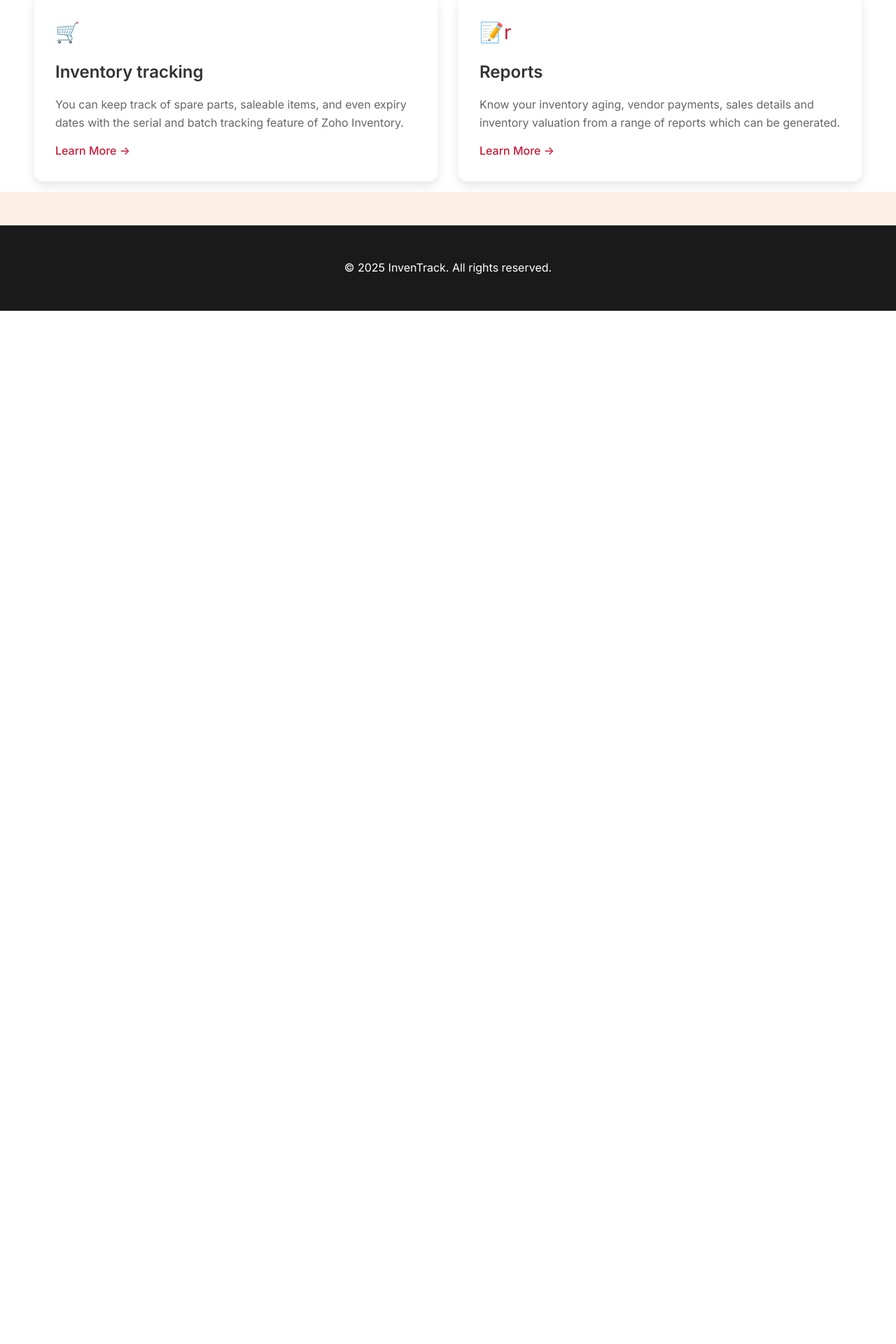
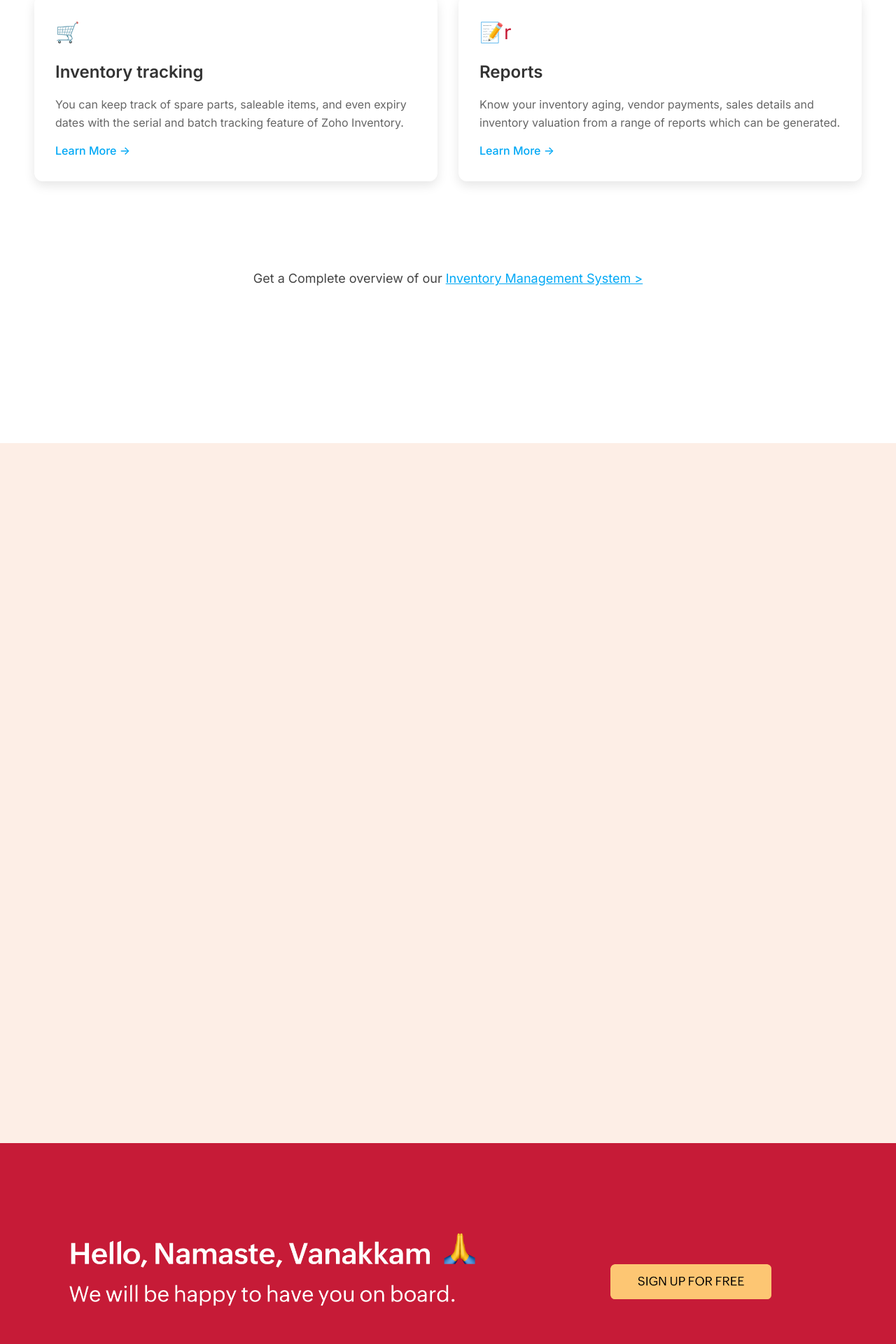
Before and after one commit to r-ravish/InventoryHub, a Flask app: page / in a window 1280 px wide; the page is wider, and only the part inside the window is pictured. Shown: the part 2800-4720 px from the top of that part at 70% size. Before the commit the page ends 3244 px from the top of that part, so only its background shows below. Run offline with Flask 3, Linux system fonts and the light colour scheme.

Commit message:
updated home page

```diff
--- a/static/css/index.css
+++ b/static/css/index.css
@@ -231,6 +231,18 @@ body {
     letter-spacing: -0.5px;
 }
 
+.foot-block-p{
+    font-size: 32px;
+    display: flex;
+    justify-content: center;
+    align-items: center;
+    padding-top: 150px;
+    font-weight: 600;
+    margin-bottom: 24px;
+    color: #FFFFFF;
+    letter-spacing: -0.5px;
+}
+
 
 
 footer {
@@ -267,6 +279,7 @@ footer {
     padding-top: 80px;
     background-color: white;
     width: 100%;
+    margin-bottom: 40px;
 }
 
 .fea-section h2 {
@@ -350,7 +363,7 @@ footer {
     margin-top: 15px;
     font-size: 16px;
     font-weight: 500;
-    color: #c61b37;
+    color: #00A8F5;
     text-decoration: none;
     transition: color 0.3s ease-in-out;
 }
@@ -373,3 +386,24 @@ footer {
     justify-content: center;
     margin-bottom: 20px;
 }
+
+.foot-container{
+    margin-top: 1000px;
+    display: flex;
+    justify-content: center;
+    padding-left: 32px;
+}
+
+.overview{
+    font-size: 18px;
+    padding: 110px;
+    padding-bottom: 220px;
+}
+
+.img-sign-up{
+    transform: scale(0.55);
+}
+
+.blue{
+    color: #00A8F5;
+}
--- a/static/js/index.js
+++ b/static/js/index.js
@@ -5,10 +5,7 @@
     notification.textContent = message;
     document.body.appendChild(notification);
 
-        // Show notification
     setTimeout(() => notification.classList.add('show'), 100);
-
-        // Remove notification after 3 seconds
     setTimeout(() => {
         notification.classList.remove('show');
         setTimeout(() => notification.remove(), 300);
@@ -22,22 +19,13 @@
 // Navigation Handling
 document.querySelectorAll('.nav-item').forEach(item => {
     item.addEventListener('click', function() {
-            // Remove active class from all items
         document.querySelectorAll('.nav-item').forEach(nav => nav.classList.remove('active'));
-
-            // Add active class to clicked item
         this.classList.add('active');
-
-            // Show notification for navigation
         showNotification(`Navigated to ${this.textContent.trim()}`);
 
-            // Simulate content loading
         const content = document.querySelector('.content');
         content.classList.add('loading');
-
-            setTimeout(() => {
-                content.classList.remove('loading');
-            }, 1000);
+        setTimeout(() => content.classList.remove('loading'), 1000);
     });
 });
 
@@ -56,7 +44,7 @@
     const stats = document.querySelectorAll('.stat-value');
     const randomStat = stats[Math.floor(Math.random() * stats.length)];
     const currentValue = parseInt(randomStat.textContent.replace(/,/g, ''));
-        const change = Math.floor(Math.random() * 20) - 10; // Random change between -10 and +10
+    const change = Math.floor(Math.random() * 20) - 10;
     const newValue = currentValue + change;
 
     randomStat.textContent = formatNumber(newValue);
@@ -68,8 +56,6 @@
         trend.style.color = percentage > 0 ? '#16a34a' : '#dc2626';
     }
 }
-
-    // Update stats every 5 seconds
 setInterval(updateRandomStat, 5000);
 
 // Button Interactions
@@ -77,32 +63,21 @@
     button.addEventListener('click', function(e) {
         e.preventDefault();
         const isSignup = this.textContent.includes('Started');
-
-            if (isSignup) {
-                showNotification('Starting sign up process...', 'success');
-            } else {
-                showNotification('Loading demo account...', 'success');
-            }
+        showNotification(isSignup ? 'Starting sign up process...' : 'Loading demo account...', 'success');
     });
 });
 
 // Rating Interactions
 document.querySelectorAll('.rating-item').forEach(rating => {
-        rating.addEventListener('mouseenter', function() {
-            this.style.transform = 'scale(1.05)';
-        });
-
-        rating.addEventListener('mouseleave', function() {
-            this.style.transform = 'scale(1)';
-        });
-
+    rating.addEventListener('mouseenter', () => rating.style.transform = 'scale(1.05)');
+    rating.addEventListener('mouseleave', () => rating.style.transform = 'scale(1)');
     rating.addEventListener('click', function() {
         const source = this.textContent.split(' ').pop();
         showNotification(`Viewing ${source} reviews...`);
     });
 });
 
-    // Initialize with loading animation
+// Initialize with Loading Animation
 window.addEventListener('load', () => {
     document.body.style.opacity = '0';
     setTimeout(() => {
@@ -112,16 +87,13 @@
     }, 100);
 });
 
-    // Mobile Navigation
+// Mobile Navigation Handling
 if (window.innerWidth <= 768) {
     const navList = document.querySelector('.nav-list');
     let isScrolling = false;
 
     navList.addEventListener('scroll', () => {
-            if (!isScrolling) {
-                navList.classList.add('scrolling');
-            }
-
+        if (!isScrolling) navList.classList.add('scrolling');
         isScrolling = true;
         clearTimeout(window.scrollTimeout);
 
@@ -132,61 +104,42 @@
     });
 }
 
-    // Add keyboard navigation
+// Keyboard Navigation
 document.addEventListener('keydown', (e) => {
     if (e.key === 'Escape') {
-            document.querySelectorAll('.stat-item.active').forEach(stat => {
-                stat.classList.remove('active');
-            });
+        document.querySelectorAll('.stat-item.active').forEach(stat => stat.classList.remove('active'));
     }
 });
-    function addSearchBar() {
+
+// Search Bar
+document.addEventListener('DOMContentLoaded', () => {
     const sidebar = document.querySelector('.sidebar');
     const searchDiv = document.createElement('div');
     searchDiv.innerHTML = `
         <div style="padding: 16px;">
-            <input type="search"
-                   placeholder="Search..."
-                   style="width: 100%; padding: 8px; border-radius: 4px; border: none;">
-        </div>
-    `;
+            <input type="search" placeholder="Search..." style="width: 100%; padding: 8px; border-radius: 4px; border: none;">
+        </div>`;
     sidebar.insertBefore(searchDiv, sidebar.firstChild);
-}
-addSearchBar();
+    startNumberAnimations();
+});
 
-// Create a function to animate numbers
+// Number Animation Function
 function animateValue(element, start, end, duration) {
     let startTimestamp = null;
     const step = (timestamp) => {
         if (!startTimestamp) startTimestamp = timestamp;
         const progress = Math.min((timestamp - startTimestamp) / duration, 1);
-
-        // Use comma for thousands separator
-        const currentNumber = Math.floor(progress * (end - start) + start);
-        element.textContent = currentNumber.toLocaleString();
-
-        if (progress < 1) {
-            window.requestAnimationFrame(step);
-        }
+        element.textContent = Math.floor(progress * (end - start) + start).toLocaleString();
+        if (progress < 1) window.requestAnimationFrame(step);
     };
     window.requestAnimationFrame(step);
 }
 
-// Function to start all animations when page loads
+// Start Number Animations
 function startNumberAnimations() {
-    // Get all stat-value elements
-    const statValues = document.querySelectorAll('.stat-value');
-
-    // For each stat value, get the final number and animate from 0
-    statValues.forEach(element => {
-        // Remove any commas from the number and convert to integer
+    document.querySelectorAll('.stat-value').forEach(element => {
         const finalValue = parseInt(element.textContent.replace(/,/g, ''));
-        // Set initial value to 0
         element.textContent = '0';
-        // Start animation
-        animateValue(element, 0, finalValue, 2000); // 2000ms = 2 seconds duration
+        animateValue(element, 0, finalValue, 2000);
     });
 }
-
-// Add event listener for when DOM is loaded
-document.addEventListener('DOMContentLoaded', startNumberAnimations);
--- a/templates/index.html
+++ b/templates/index.html
@@ -153,7 +153,16 @@
             </div>
             </div>
         </div>
+        <div class="overview">
+            <p>
+                Get a Complete overview of our <a href="" class="blue">Inventory Management System ></a>
+            </p>
+        </div>
     </div>
+    <div class="block foot-container">
+        <a href=""><img src="../static/images/sign-up.png" alt="" class="img-sign-up"></a>
+    </div>
+
 
     <footer>
         <div class="container">
```
Also changed, not shown: static/images/sign-up.png (added). Lines whose indentation alone changed are shown as unchanged.
